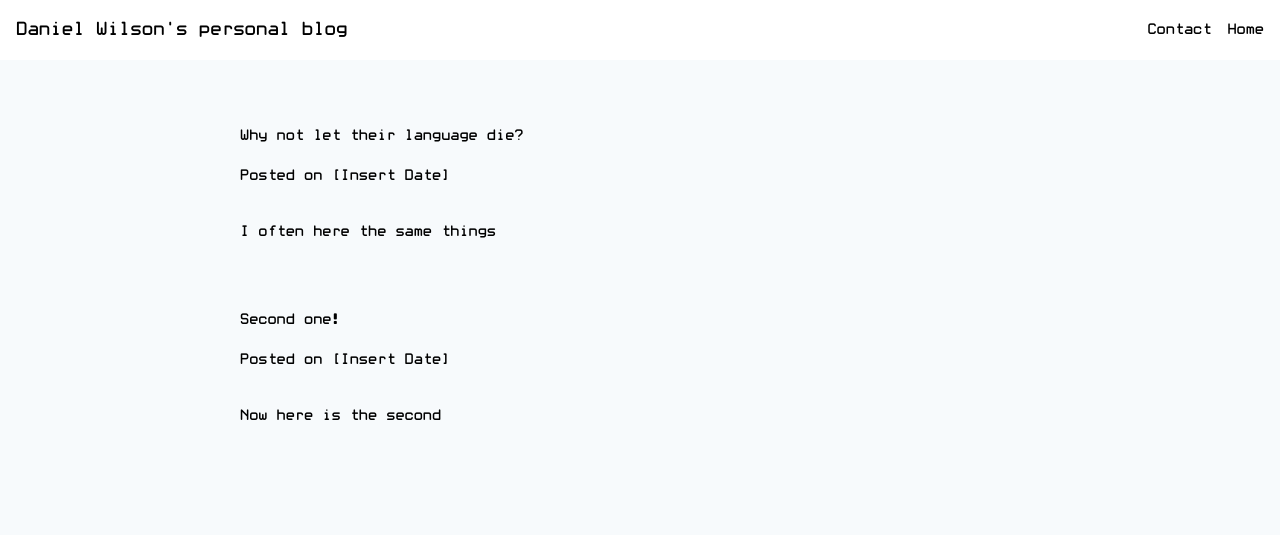
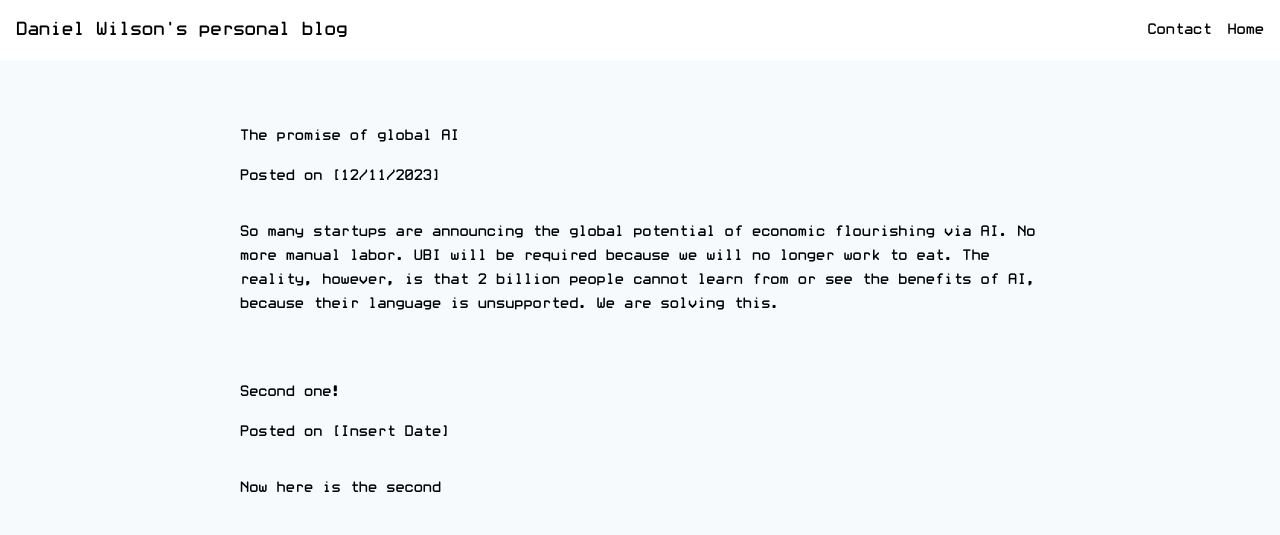
Before and after one commit to danielxri/danielxri, a plain HTML site: page blog.html in a window 1280 px wide. Drawn offline with nearby package versions, Linux system fonts and the light colour scheme; files whose address does not match are found by name.

Commit message:
Update blog.html

```diff
--- a/blog.html
+++ b/blog.html
@@ -71,13 +71,12 @@
         <main class="flex justify-center pt-8">
             <div class="max-w-4xl w-full px-4">
                 <article class="p-8">
-                    <h1 class="pb-4">Why not let their language die?</h1> <!-- Added bottom padding -->
-                    <p class="pb-4">Posted on [Insert Date]</p> <!-- Added bottom padding -->
+                    <h1 class="pb-4">The promise of global AI</h1> <!-- Added bottom padding -->
+                    <p class="pb-4">Posted on [12/11/2023]</p> <!-- Added bottom padding -->
                     <section class="pt-4"> <!-- Added top padding -->
                         <p>
-                           I often here the same things
+                           So many startups are announcing the global potential of economic flourishing via AI. No more manual labor. UBI will be required because we will no longer work to eat. The reality, however, is that 2 billion people cannot learn from or see the benefits of AI, because their language is unsupported. We are solving this.
                         </p>
-                        <!-- This is a snippet of a poem about languages -->
                     </section>
                 </article>
 
```
